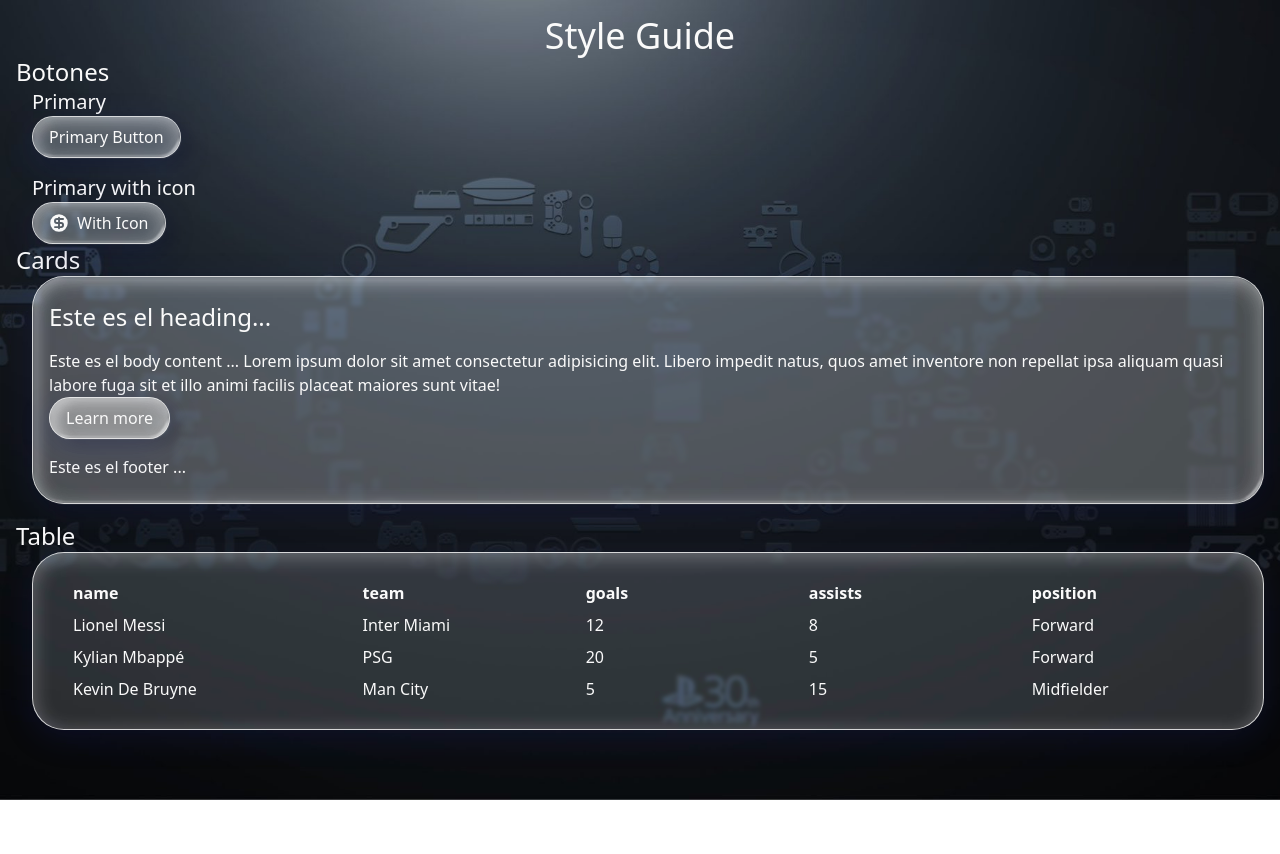
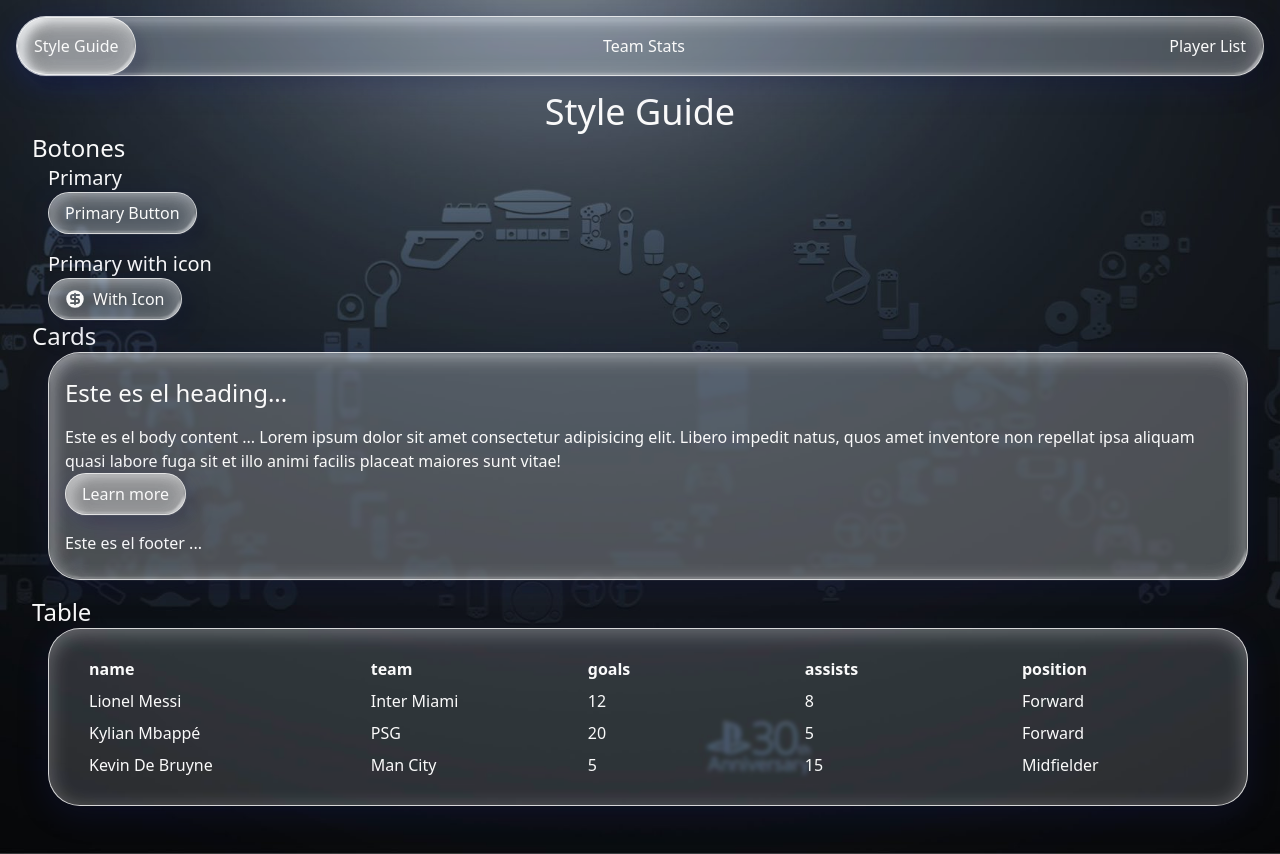
Before and after one commit to FelipeCancino94/fifa-game-stats, a Vue app: page / in a window 1280 px wide. Before the commit the page ends 800 px from the top, so only its background shows below. Built offline with nearby package versions, Linux system fonts and the light colour scheme.

Commit message:
add components for team stats and player list

```diff
--- a/src/App.vue
+++ b/src/App.vue
@@ -1,10 +1,29 @@
 <script setup lang="ts">
 import StyleGuide from './pages/StyleGuide.vue'
+import TeamStats from './pages/TeamStats.vue'
+import PlayersList from './pages/PlayersList.vue'
+import Tabs from './components/Tabs.vue'
+import type { TabItem } from './types/Types'
+
+const tabsList: TabItem[] = [
+  {
+    label: 'Style Guide',
+    component: StyleGuide,
+  },
+  {
+    label: 'Team Stats',
+    component: TeamStats,
+  },
+  {
+    label: 'Player List',
+    component: PlayersList,
+  },
+]
 </script>
 
 <template>
   <div class="app-content w-full h-full min-h-screen">
-    <StyleGuide />
+    <Tabs :tabs="tabsList" />
   </div>
 </template>
 
--- /dev/null
+++ b/src/components/Tabs.vue
@@ -0,0 +1,52 @@
+<script setup lang="ts">
+import type { TabItem } from '@/types/Types'
+import { ref } from 'vue'
+
+defineProps<{
+  tabs: Array<TabItem>
+}>()
+
+const activeTabIndex = ref(0)
+</script>
+
+<template>
+  <div class="tabs-component p-4">
+    <div class="container-tabs flex justify-between items-center">
+      <div
+        v-for="(tab, index) in tabs"
+        :key="index"
+        @click="activeTabIndex = index"
+        :class="{ active: activeTabIndex === index }"
+        class="tab p-4"
+      >
+        <span class="text-neutral-50">{{ tab.label }}</span>
+      </div>
+    </div>
+    <div class="tab-content">
+      <component :is="tabs[activeTabIndex].component" />
+    </div>
+  </div>
+</template>
+
+<style lang="scss" scoped>
+@use '../styles/mixins' as m;
+.tabs-component {
+  .container-tabs {
+    @include m.liquid-glass;
+
+    .tab {
+      transition: all 0.3s ease-in-out;
+
+      &:not(.active) {
+        border: 1px solid transparent;
+        box-shadow: none;
+        border-radius: 2rem;
+      }
+
+      &.active {
+        @include m.liquid-glass;
+      }
+    }
+  }
+}
+</style>
--- /dev/null
+++ b/src/pages/PlayersList.vue
@@ -0,0 +1,5 @@
+<script setup lang="ts"></script>
+
+<template>
+  <p>Players List here!</p>
+</template>
--- /dev/null
+++ b/src/pages/TeamStats.vue
@@ -0,0 +1,43 @@
+<script setup lang="ts">
+import Card from '../components/Card.vue'
+</script>
+
+<template>
+  <div class="team-stats-section py-4 grid grid-cols-2 gap-4">
+    <Card data-identifier="1" class="text-neutral-50 text-center">
+      <template #heading>
+        <h3 class="text-3xl">Serie A</h3>
+      </template>
+      <template #body>
+        <p class="text-6xl">19</p>
+      </template>
+      <template #footer>
+        <p class="text-xs">último campeonato: 2021-2022</p>
+      </template>
+    </Card>
+
+    <Card data-identifier="1" class="text-neutral-50 text-center">
+      <template #heading>
+        <h3 class="text-3xl">UCL</h3>
+      </template>
+      <template #body>
+        <p class="text-6xl">7</p>
+      </template>
+      <template #footer>
+        <p class="text-xs">último campeonato: 2006-2007</p>
+      </template>
+    </Card>
+
+    <Card data-identifier="1" class="text-neutral-50 text-center">
+      <template #heading>
+        <h3 class="text-3xl">Coppa Italia</h3>
+      </template>
+      <template #body>
+        <p class="text-6xl">5</p>
+      </template>
+      <template #footer>
+        <p class="text-xs">último campeonato: 1999-2000</p>
+      </template>
+    </Card>
+  </div>
+</template>
--- /dev/null
+++ b/src/types/Types.ts
@@ -0,0 +1,6 @@
+import type { Component } from 'vue'
+
+export type TabItem = {
+  label: string
+  component: Component
+}
```
